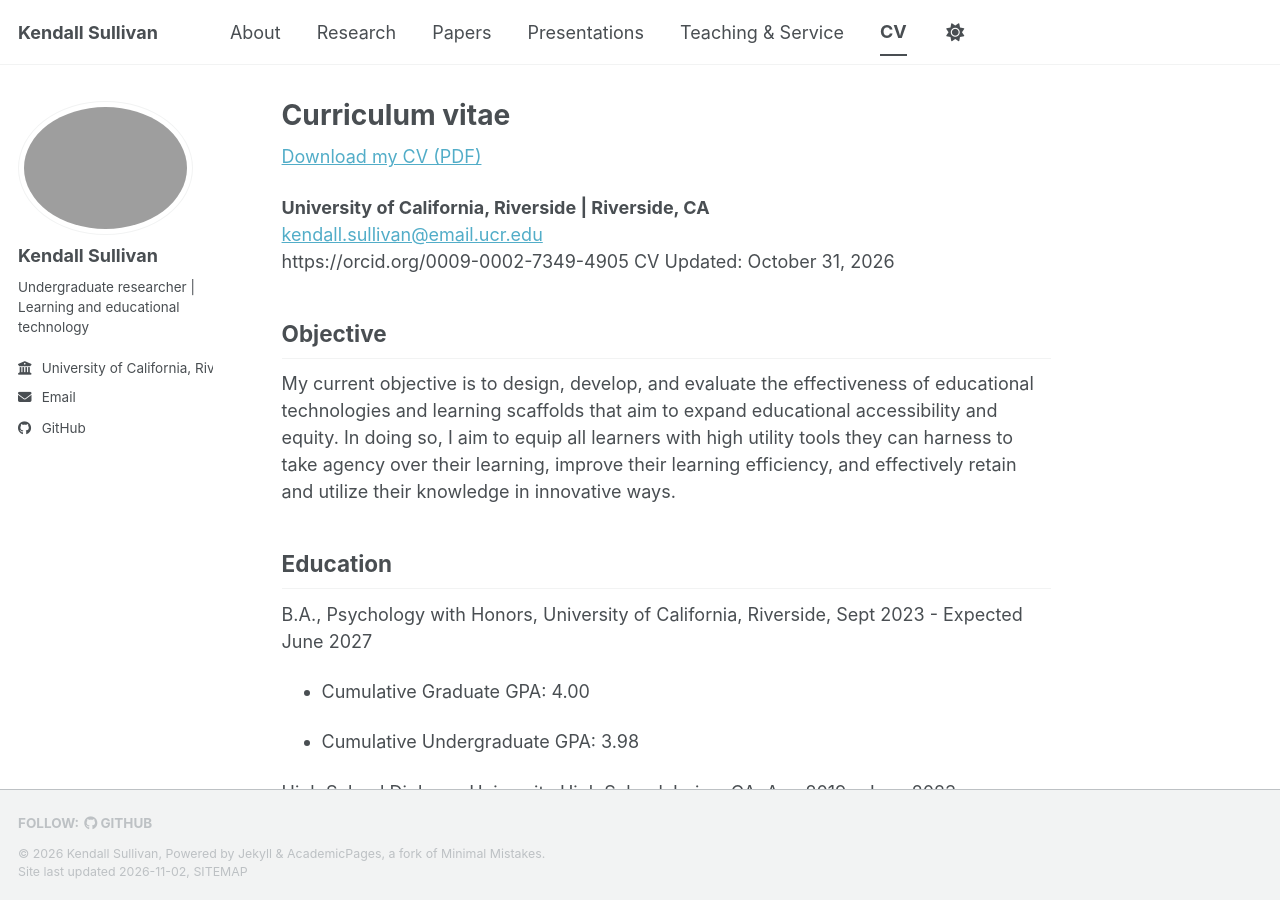
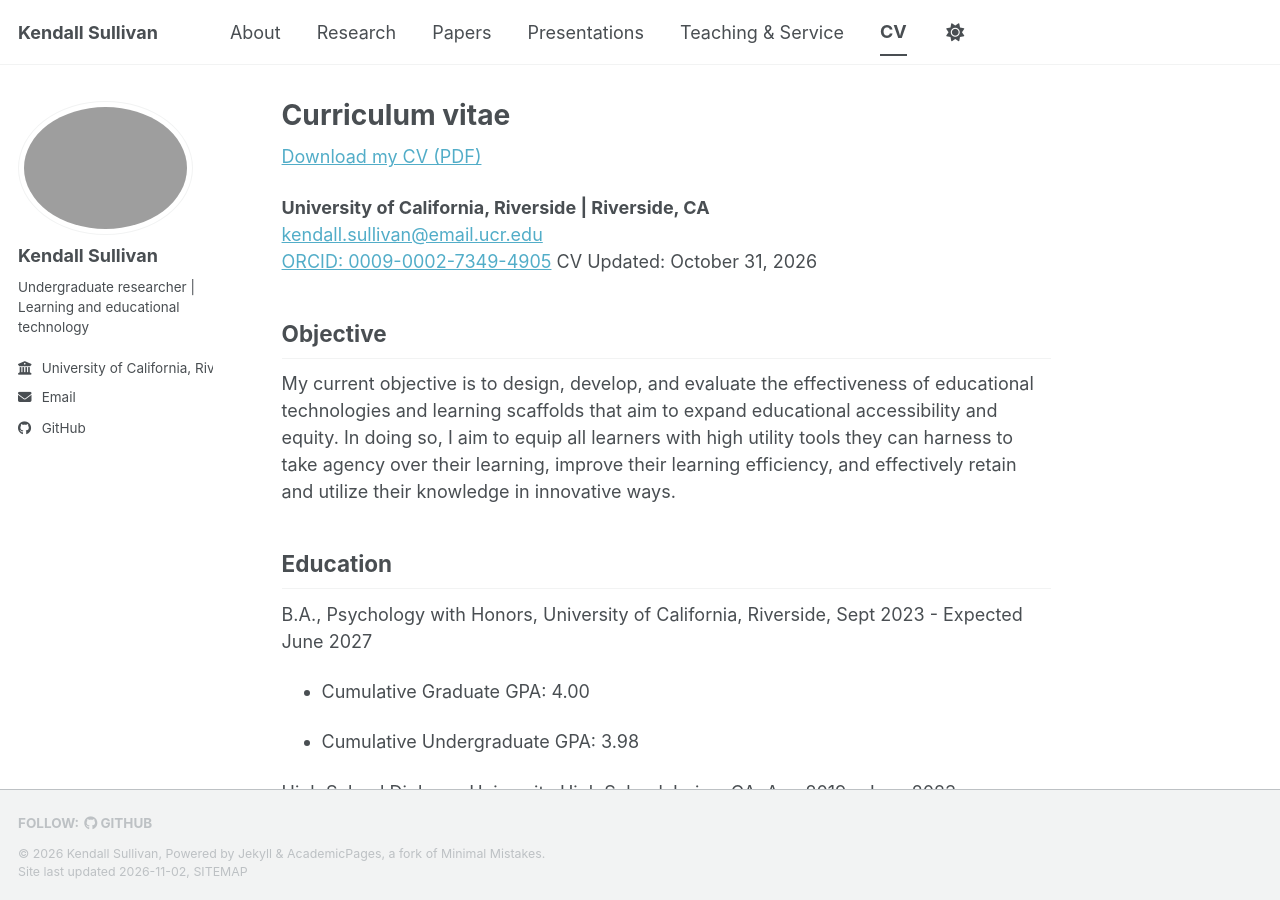
Before and after one commit to kendallesully/kendallesully.github.io, a Jekyll site: the page built from _pages/cv.md, in a window 1280 px wide and 900 px high. Built offline with Jekyll 4.4.1, drawn with Linux system fonts in a browser that asks for light colours; a script bundle is joined from its source files by our own code; a style sheet for code colours, icons or effects is not loaded; part of the change alters nothing that is shown.

Commit message:
Update cv.md

```diff
--- a/_pages/cv.md
+++ b/_pages/cv.md
@@ -12,7 +12,7 @@ toc_label: On this page
 
 **University of California, Riverside | Riverside, CA**
 [kendall.sullivan@email.ucr.edu](mailto:kendall.sullivan@email.ucr.edu)
-https://orcid.org/0009-0002-7349-4905
+[ORCID: 0009-0002-7349-4905](https://orcid.org/0009-0002-7349-4905)
 CV Updated: October 31, 2026
 
 ## Objective
```
